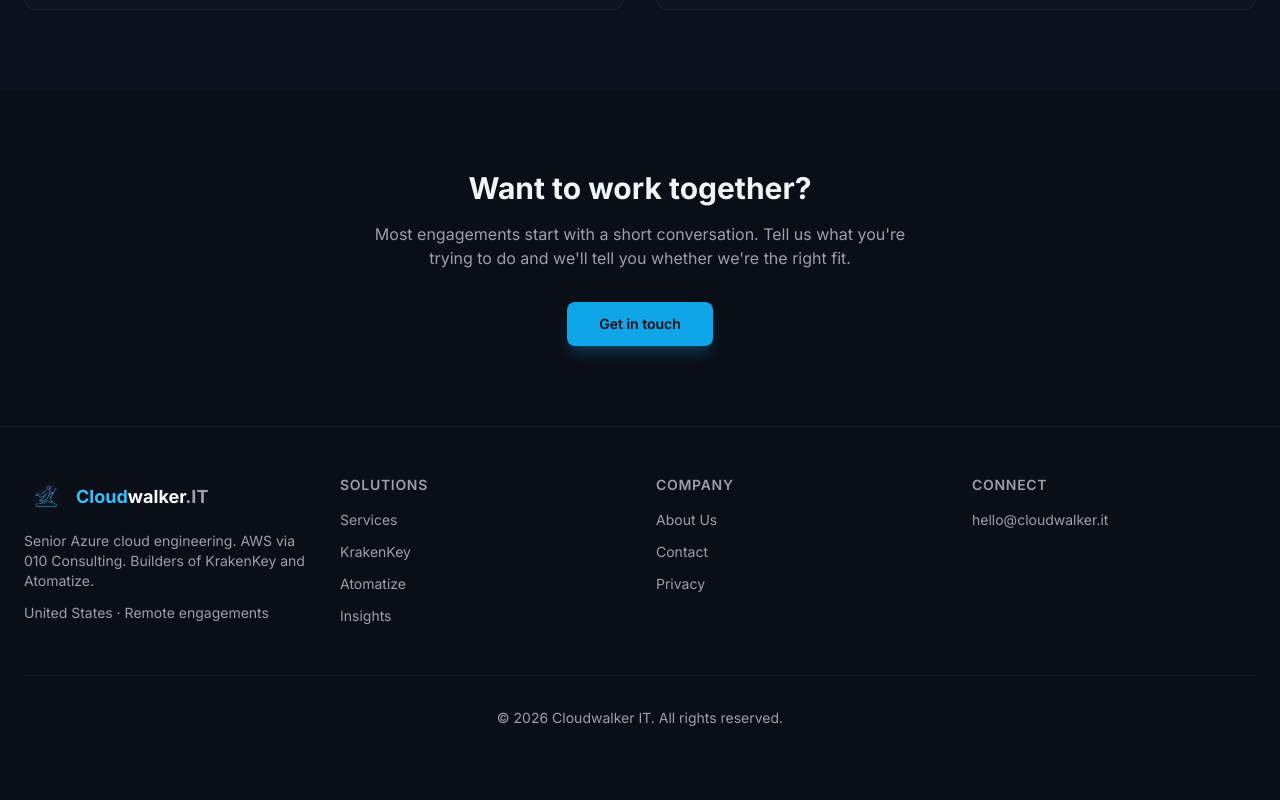
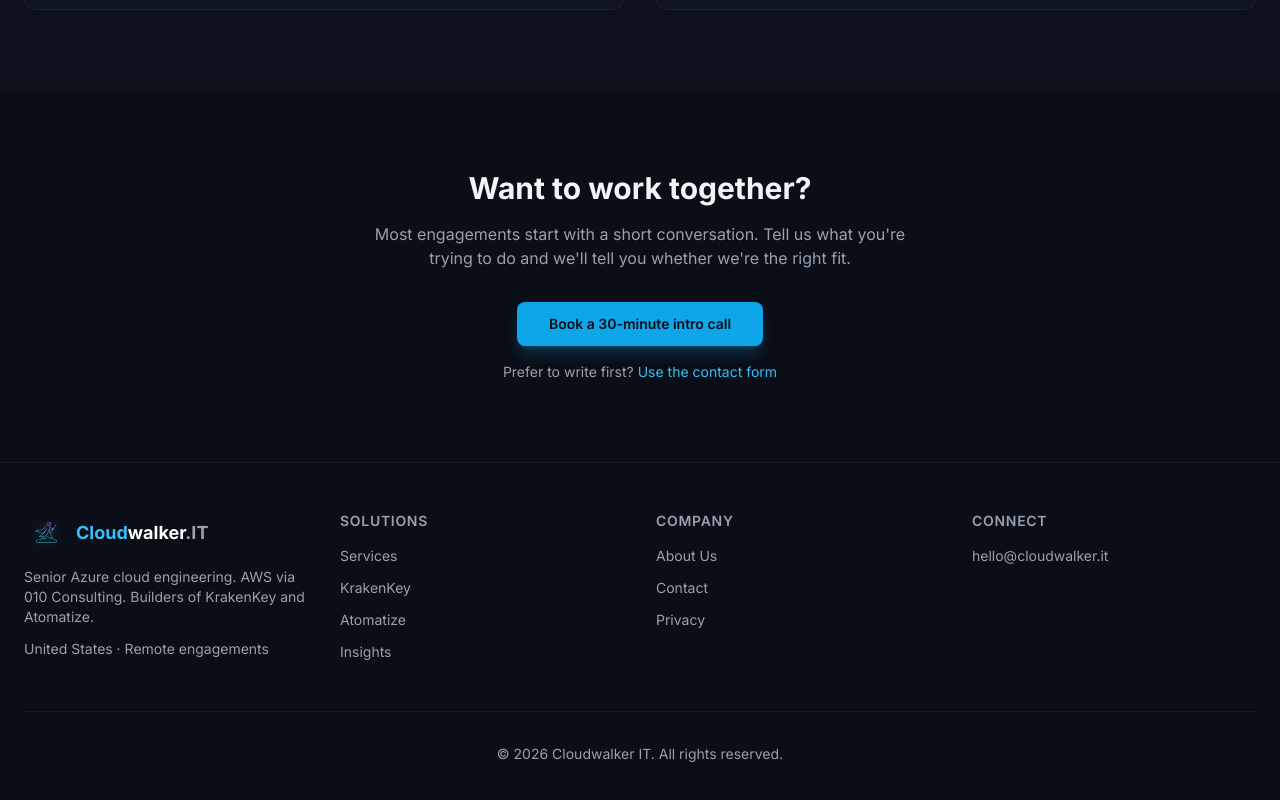
Before and after one commit to CloudWalkerIT/web, a Next.js app: page /about in a window 1280 px wide. Shown: the part 2115-2915 px from the top of the page. Before the commit the page ends 2891 px from the top, so only its background shows below. Built offline with nearby package versions, Linux system fonts and the light colour scheme; no server answers.

Commit message:
cta: booking link on about page

```diff
--- a/src/app/about/page.tsx
+++ b/src/app/about/page.tsx
@@ -2,6 +2,7 @@ import type { Metadata } from "next";
 import Image from "next/image";
 import Link from "next/link";
 import Section from "@/components/Section";
+import { BOOKING_CTA, BOOKING_URL } from "@/lib/site";
 
 export const metadata: Metadata = {
   title: "About",
@@ -251,12 +252,20 @@ export default function AboutPage() {
           <p className="mx-auto mt-4 max-w-xl text-gray-400">
             Most engagements start with a short conversation. Tell us what you&apos;re trying to do and we&apos;ll tell you whether we&apos;re the right fit.
           </p>
-          <Link
-            href="/contact/"
+          <a
+            href={BOOKING_URL}
+            target="_blank"
+            rel="noopener noreferrer"
             className="mt-8 inline-block rounded-lg bg-cloud-500 px-8 py-3 text-sm font-semibold text-dark-900 shadow-lg shadow-cloud-500/25 transition hover:bg-cloud-400"
           >
-            Get in touch
-          </Link>
+            {BOOKING_CTA}
+          </a>
+          <p className="mt-4 text-sm text-gray-400">
+            Prefer to write first?{" "}
+            <Link href="/contact/" className="text-cloud-400 transition hover:text-cloud-300">
+              Use the contact form
+            </Link>
+          </p>
         </div>
       </Section>
     </>
```
